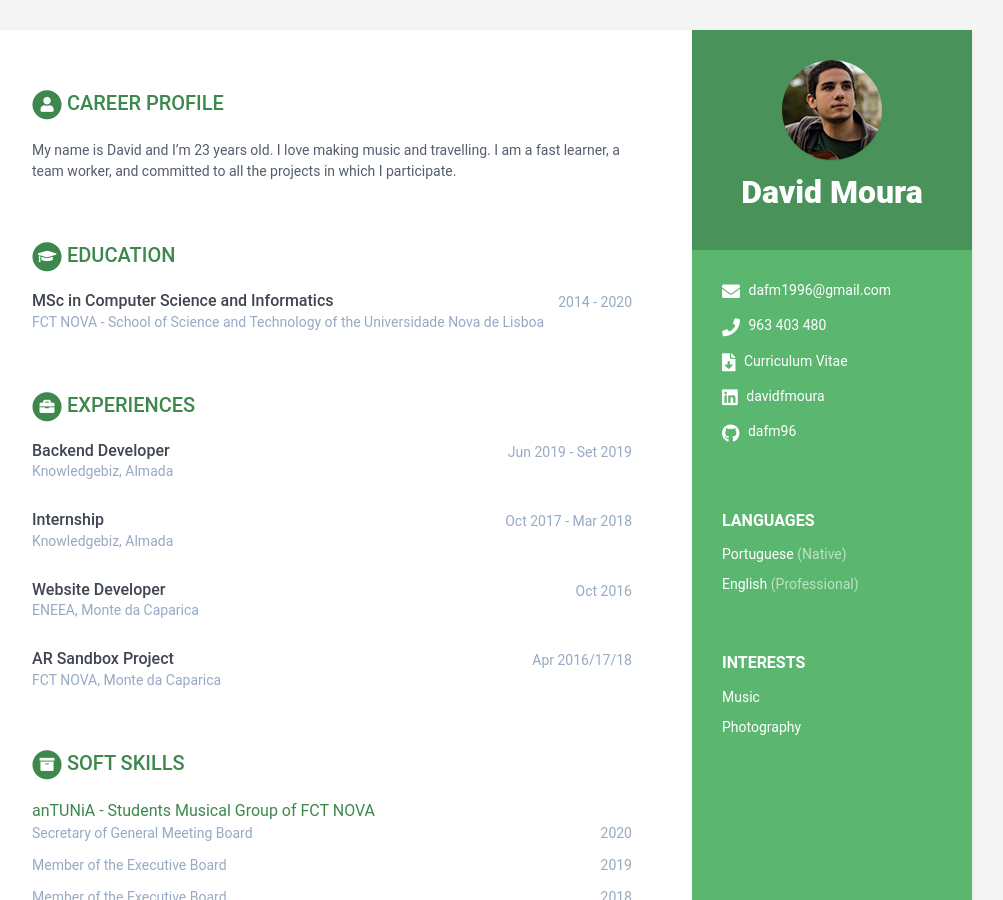
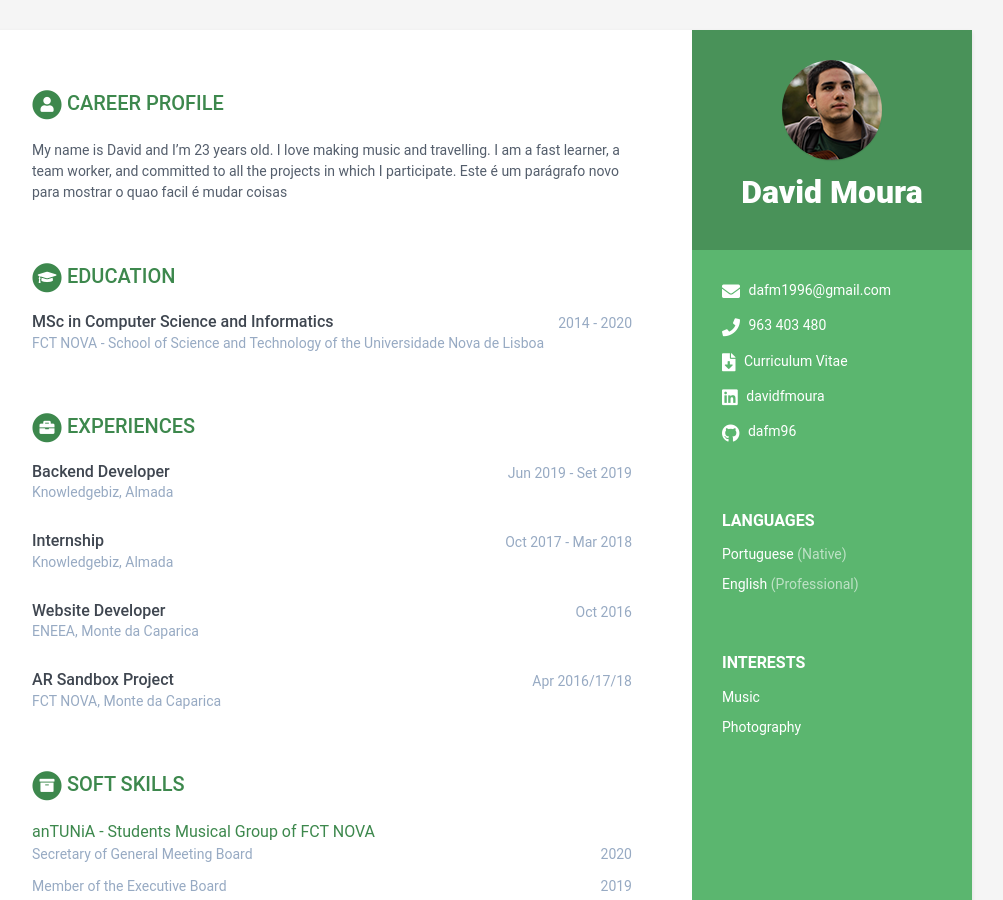
Before and after one commit to dafm96/dafm96.github.io, a Jekyll site: the page built from index.html, in a window 1280 px wide and 900 px high. Shown: the whole window, without its empty margins (168-1171 px from the left). Built offline with Jekyll 4.4.1, drawn with Linux system fonts in a browser that asks for light colours.

Commit message:
Update data.yml

```diff
--- a/_data/data.yml
+++ b/_data/data.yml
@@ -44,6 +44,7 @@ career-profile:
     summary:
       My name is David and I’m 23 years old. I love making music and travelling.
       I am a fast learner, a team worker, and committed to all the projects in which I participate.
+      Este é um parágrafo novo para mostrar o quao facil é mudar coisas
 education:
     - degree: MSc in Computer Science and Informatics
       university: FCT NOVA - School of Science and Technology of the Universidade Nova de Lisboa
```
